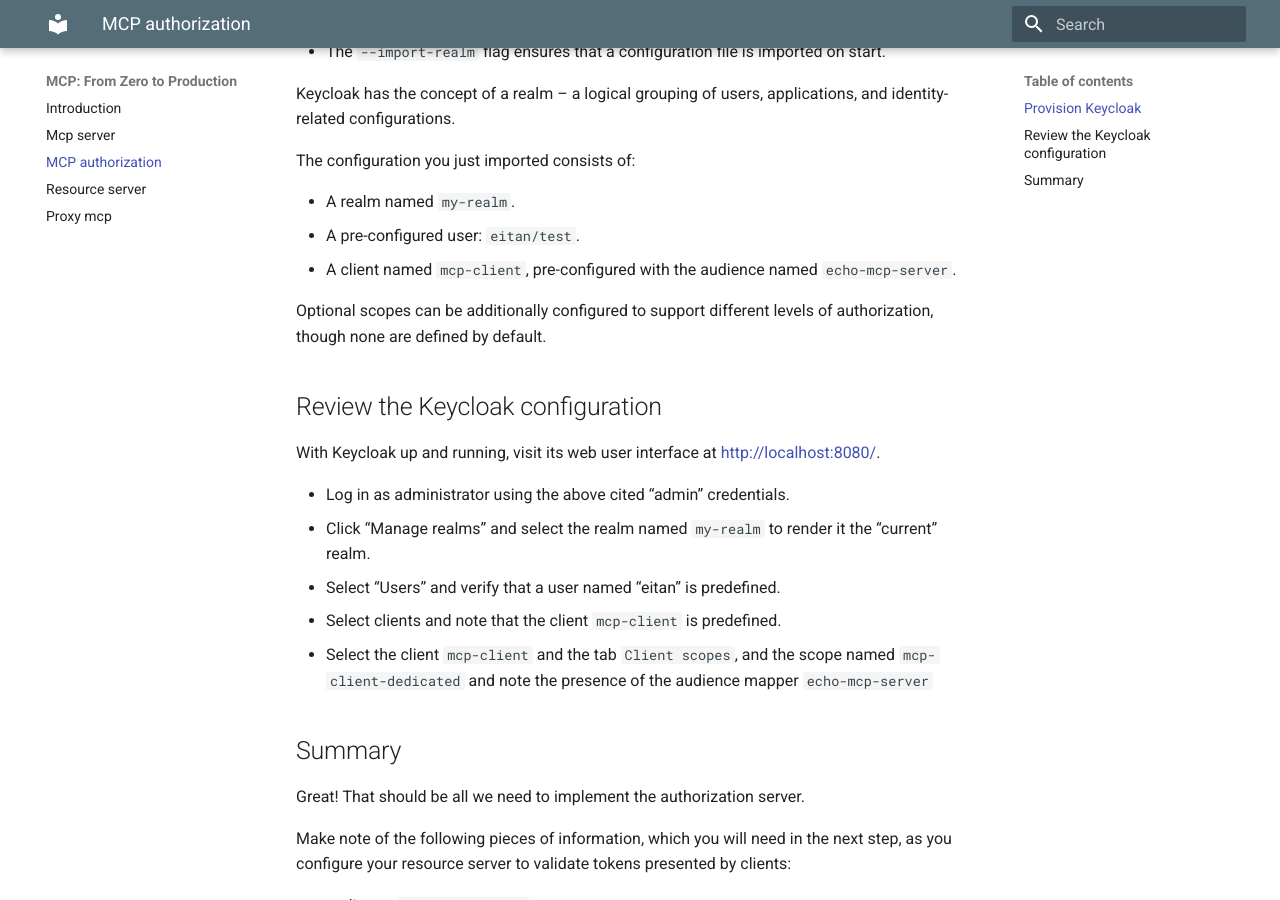
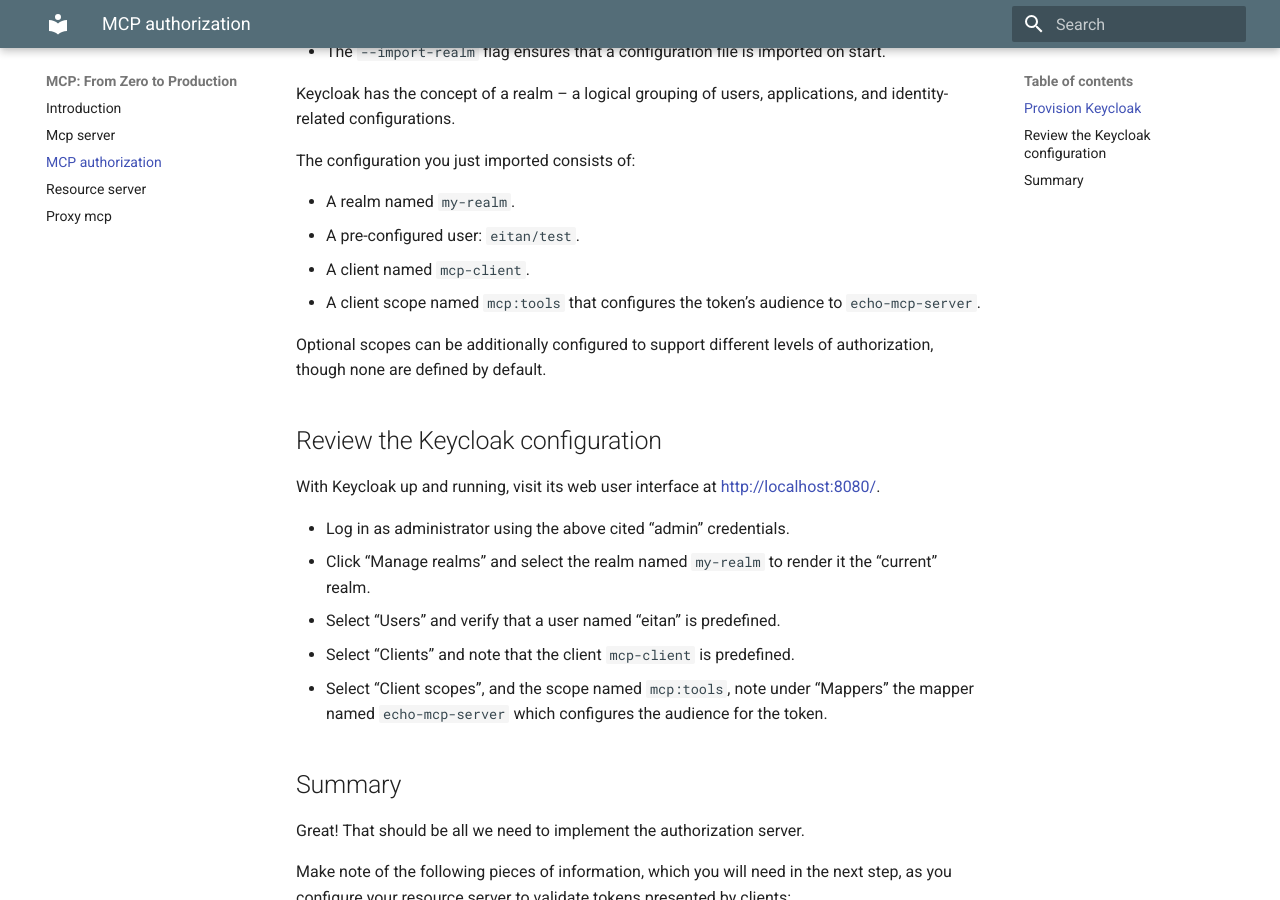
Before and after one commit to eitansuez/mcp-workshop, an MkDocs documentation site: the page built from docs/oauth.md, in a window 1280 px wide and 900 px high, scrolled down 962 px. Built offline with MkDocs 1.6.1 and Material for MkDocs 9.7.7, drawn with Linux system fonts in a browser that asks for light colours.

Commit message:
updates slightly the keycloak information

```diff
--- a/docs/oauth.md
+++ b/docs/oauth.md
@@ -36,7 +36,8 @@
 
 - A realm named `my-realm`.
 - A pre-configured user: `eitan/test`.
-- A client named `mcp-client`, pre-configured with the audience named `echo-mcp-server`.
+- A client named `mcp-client`.
+- A client scope named `mcp:tools` that configures the token's audience to `echo-mcp-server`.
 
 Optional scopes can be additionally configured to support different levels of authorization, though none are defined by default.
 
@@ -47,8 +48,8 @@
 - Log in as administrator using the above cited "admin" credentials.
 - Click "Manage realms" and select the realm named `my-realm` to render it the "current" realm.
 - Select "Users" and verify that a user named "eitan" is predefined.
-- Select clients and note that the client `mcp-client` is predefined.
-- Select the client `mcp-client` and the tab `Client scopes`, and the scope named `mcp-client-dedicated` and note the presence of the audience mapper `echo-mcp-server`
+- Select "Clients" and note that the client `mcp-client` is predefined.
+- Select "Client scopes", and the scope named `mcp:tools`, note under "Mappers" the mapper named `echo-mcp-server` which configures the audience for the token.
 
 ## Summary
 
```
